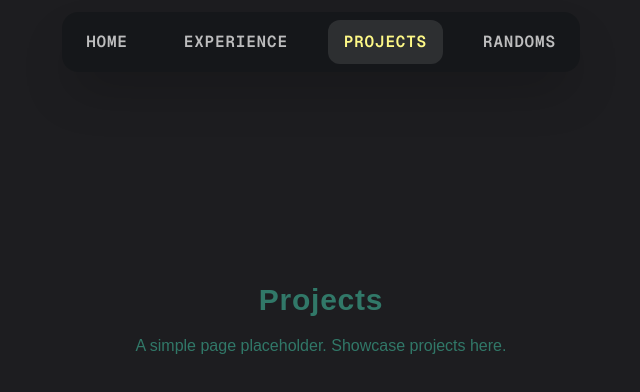
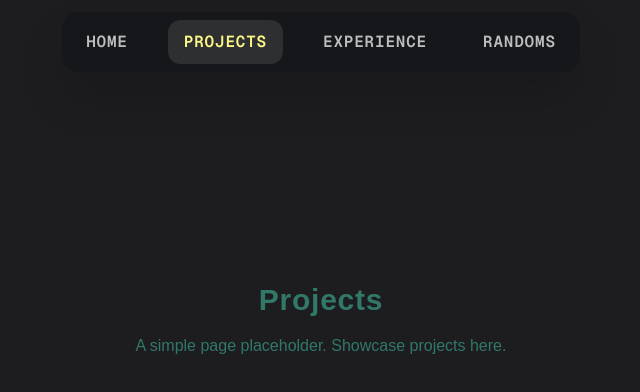
Before and after one commit to ankitzm/portfolio, a Next.js app: page /projects in a window 1280 px wide. Shown: the top 392 px of the page, without its empty margins (319-959 px from the left). Built offline with nearby package versions, Linux system fonts and the light colour scheme.

Commit message:
Enhance NavBar component with squiggle hover animation and improved link styling; update global styles for animation support.

```diff
--- a/app/components/NavBar.tsx
+++ b/app/components/NavBar.tsx
@@ -8,8 +8,8 @@ const EXPAND_DURATION_MS = 800; // expand-to-full duration
 
 const navItems = [
   { href: "/", label: "Home" },
+  { href: "/projects", label: "Projects" },
   { href: "/experience", label: "Experience" },
-  { href: "/projects", label: "Projects" },
   { href: "/randoms", label: "Randoms" },
 ];
 
@@ -44,7 +44,7 @@ export default function NavBar() {
       }}
     >
       <div
-        className="flex bg-eerie-black-bg/80 text-[#e7e7e7]/80 rounded-2xl shadow-2xl backdrop-blur-[60px] font-semibold tracking-wider uppercase"
+        className="relative flex bg-eerie-black-bg/80 text-[#e7e7e7]/80 rounded-2xl shadow-2xl backdrop-blur-[60px] font-semibold tracking-wider uppercase"
         style={{
           gap: expanded ? 24 : 0,
           padding: expanded ? 8 : 8,
@@ -60,9 +60,9 @@ export default function NavBar() {
             <Link
               key={item.href}
               href={item.href}
-              className={`relative inline-flex items-center rounded-xl transition-all ease-out ${
-                isActive ? "bg-white/10 text-icterine" : "text-[#e7e7e7]/80"
-              } ${expanded ? "hover:-translate-y-px" : ""}`}
+              className={`relative inline-flex items-center rounded-xl transition-all ease-out group ${
+                isActive ? "text-icterine" : "text-[#e7e7e7]/80"
+              } ${expanded ? "hover:animate-squiggle" : ""}`}
               style={{
                 padding: isVisible ? "10px 16px" : "0px",
                 opacity: isVisible ? 1 : 0,
@@ -73,7 +73,17 @@ export default function NavBar() {
                 transitionDuration: `${EXPAND_DURATION_MS}ms`
               }}
             >
-              {item.label}
+              {/* Active background */}
+              {isActive && (
+                <div
+                  className="absolute inset-0 bg-white/10 rounded-xl transition-all duration-300 ease-out"
+                />
+              )}
+              {/* Hover background */}
+              <div
+                className="absolute inset-0 bg-white/5 rounded-xl opacity-0 group-hover:opacity-100 transition-all duration-300 ease-out"
+              />
+              <span className="relative z-10">{item.label}</span>
             </Link>
           );
         })}
--- a/app/globals.css
+++ b/app/globals.css
@@ -52,3 +52,16 @@ body {
   75%{ transform: translateY(-3px) rotate(-6deg); }
   100%{ transform: translateY(0) rotate(0deg); }
 }
+
+@keyframes squiggle-hover{
+  0%{ transform: translateY(0) rotate(0deg) scale(1); }
+  20%{ transform: translateY(-2px) rotate(3deg) scale(1.02); }
+  40%{ transform: translateY(1px) rotate(-2deg) scale(0.98); }
+  60%{ transform: translateY(-1px) rotate(2deg) scale(1.01); }
+  80%{ transform: translateY(2px) rotate(-1deg) scale(0.99); }
+  100%{ transform: translateY(0) rotate(0deg) scale(1); }
+}
+
+.animate-squiggle {
+  animation: squiggle-hover 0.6s ease-in-out infinite;
+}
--- a/app/page.tsx
+++ b/app/page.tsx
@@ -37,7 +37,7 @@ export default function Home() {
         <source src="/video-bg.webm" type="video/webm" />
       </video>
 
-      <div className="fixed bottom-4 right-4 text-sm sm:text-base font-mono tracking-wider px-3 py-1 rounded-md bg-black/40 text-icterine backdrop-blur-md">
+      <div className="fixed bottom-0 right-0 text-sm sm:text-base font-mono tracking-wider w-40 text-center py-2 rounded-md rounded-tl-2xl bg-black/40 text-icterine backdrop-blur-md">
         {progress}% {progress < 100 ? "loading" : "loaded"}
       </div>
     </div>
```
